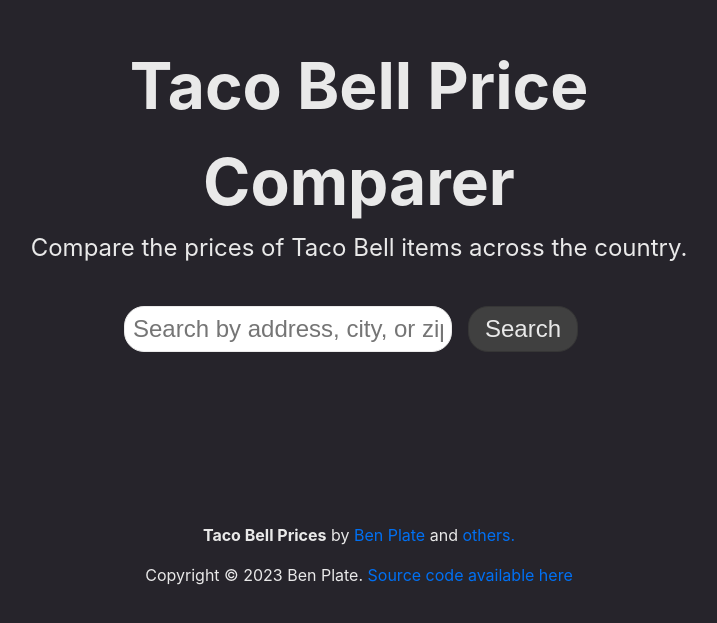
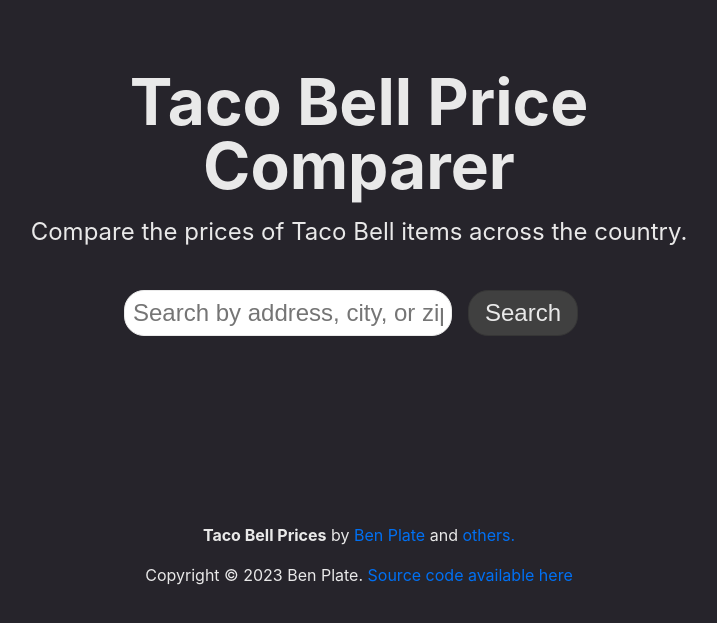
Before and after one commit to ben9583/taco-bell-prices, a Next.js app: page / in a window 1280 px wide. Shown: the part 197-820 px from the top of the page, without its empty margins (281-998 px from the left). Built offline with nearby package versions, Linux system fonts and the light colour scheme.

Commit message:
UI fixes

```diff
--- a/app/page.module.css
+++ b/app/page.module.css
@@ -5,14 +5,16 @@
   justify-content: center;
   height: 100vh;
   width: 60vw;
-  min-width: 400px;
   margin: auto auto;
   text-align: center;
 }
 
 .title {
   margin: 0;
+  margin-top: 1rem;
+  margin-bottom: 1rem;
   font-size: 4rem;
+  line-height: 4rem;
 }
 
 .description {
@@ -37,6 +39,7 @@
   font-size: 1.5rem;
   border: 1px solid var(--border-color);
   border-radius: var(--border-radius);
+  max-width: 50vw;
 }
 
 .button {
```
